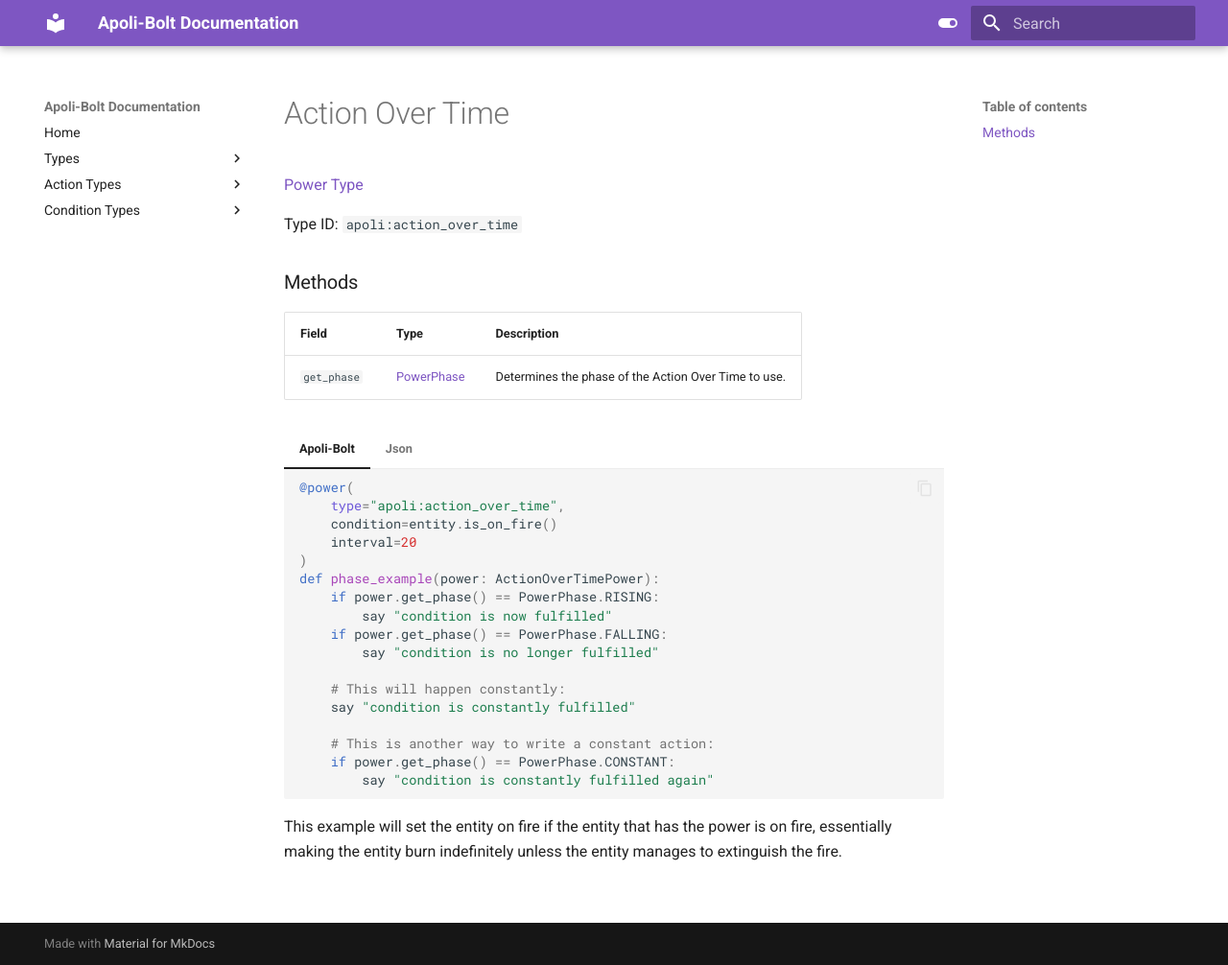
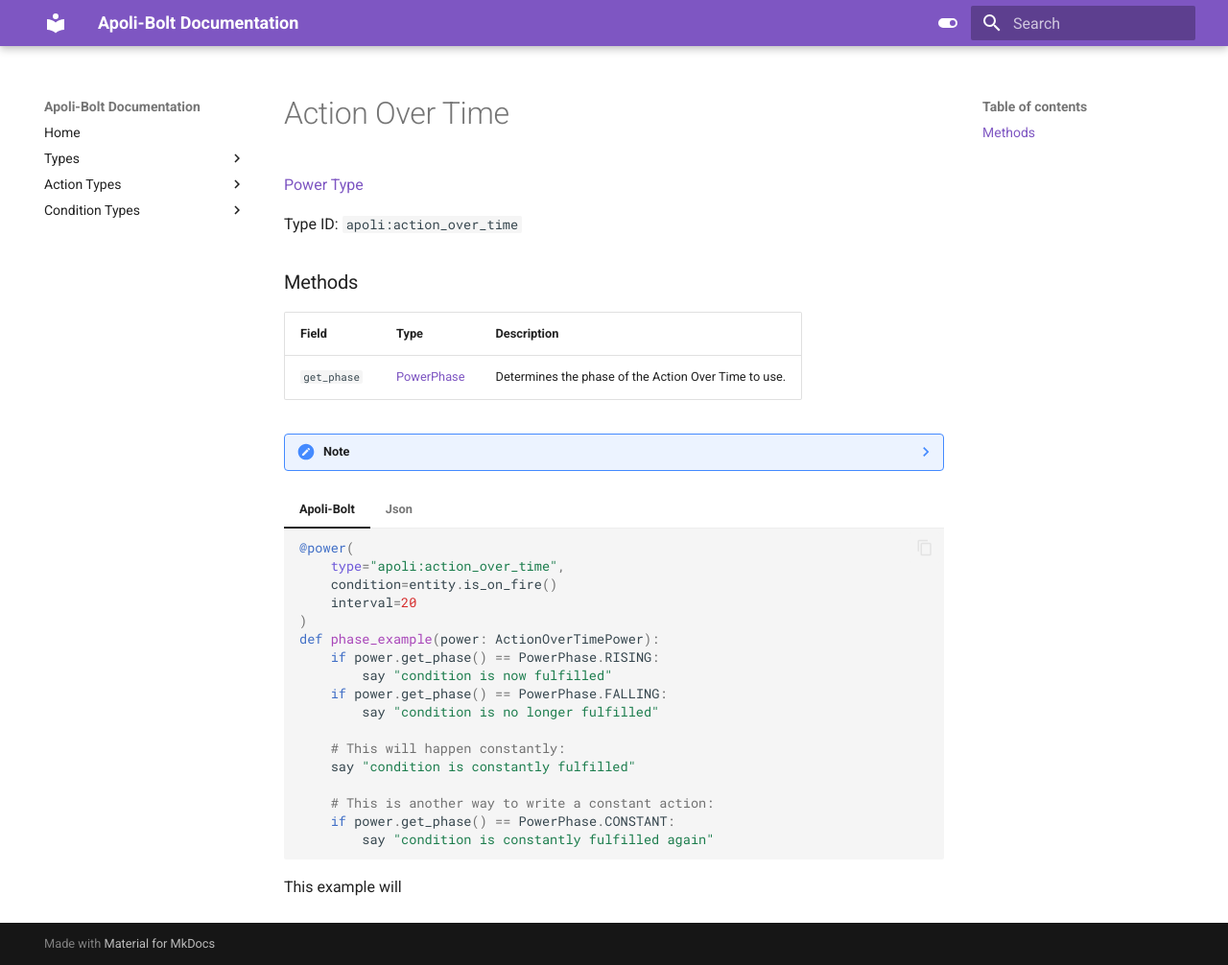
Before and after one commit to ThatRobin/apoli-bolt-docs, an MkDocs documentation site: the page built from docs/power_types/action_over_time.md, in a window 1280 px wide and 1006 px high. Shown: the whole window at 96% size. Built offline with MkDocs 1.6.1 and Material for MkDocs 9.7.7, drawn with Linux system fonts in a browser that asks for light colours.

Commit message:
Added details module and note to power

````diff
--- a/docs/power_types/action_over_time.md
+++ b/docs/power_types/action_over_time.md
@@ -15,6 +15,10 @@ Type ID: `apoli:action_over_time`
 | Field       | Type | Description |
 |-------------|------|-------------|
 | `get_phase` | [PowerPhase](../data_types/power_phase.md) | Determines the phase of the Action Over Time to use. |
+
+
+??? Note
+    You cannot use PowerPhases with `if-else` statements, due to the nature of how apoli parses json, the `else` is unabable to be parsed, and will result in a warning in the console.
 
 === "Apoli-Bolt"
     ```py
@@ -67,4 +71,4 @@ Type ID: `apoli:action_over_time`
         }
     }
     ```
-This example will set the entity on fire if the entity that has the power is on fire, essentially making the entity burn indefinitely unless the entity manages to extinguish the fire.
+This example will
--- a/mkdocs.yml
+++ b/mkdocs.yml
@@ -45,6 +45,7 @@ plugins:
             theme: 'neutral'
 
 markdown_extensions:
+    - pymdownx.details
     - pymdownx.superfences
     - pymdownx.tabbed:
         alternate_style: true
````
